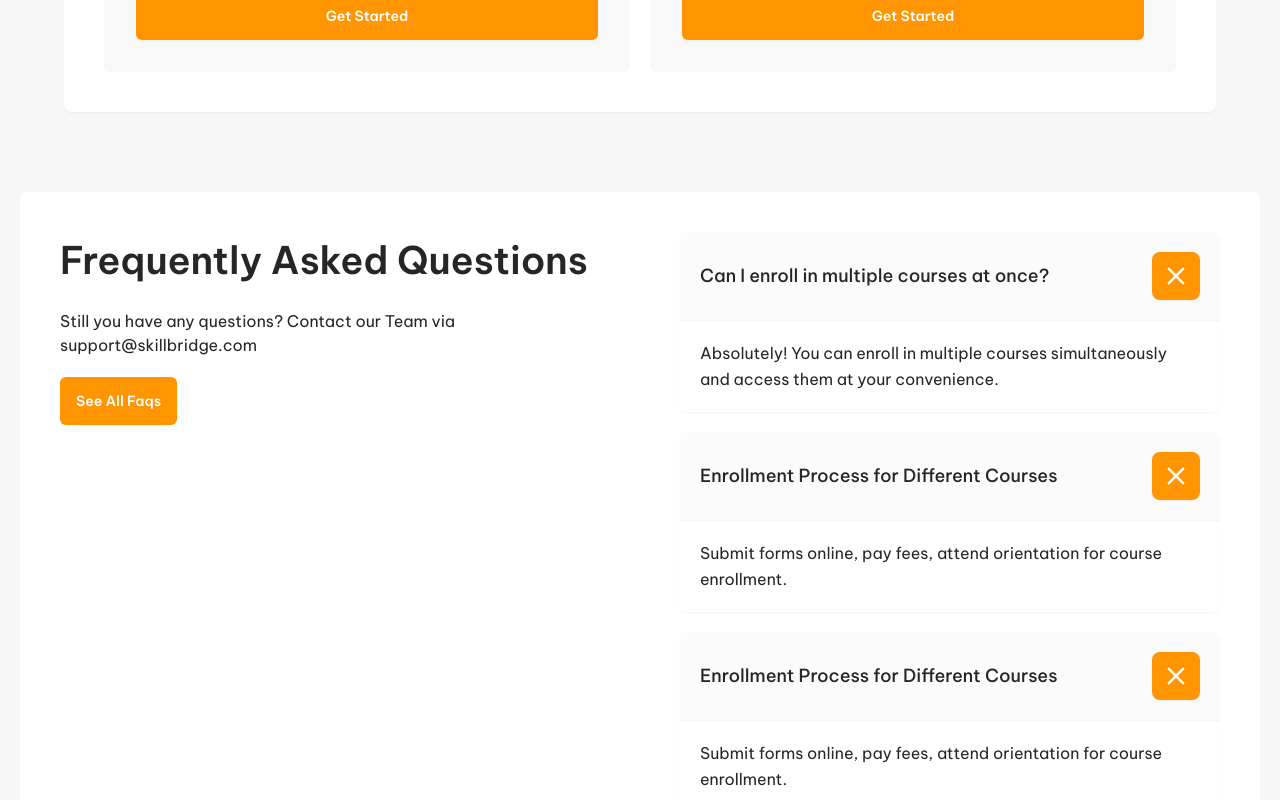
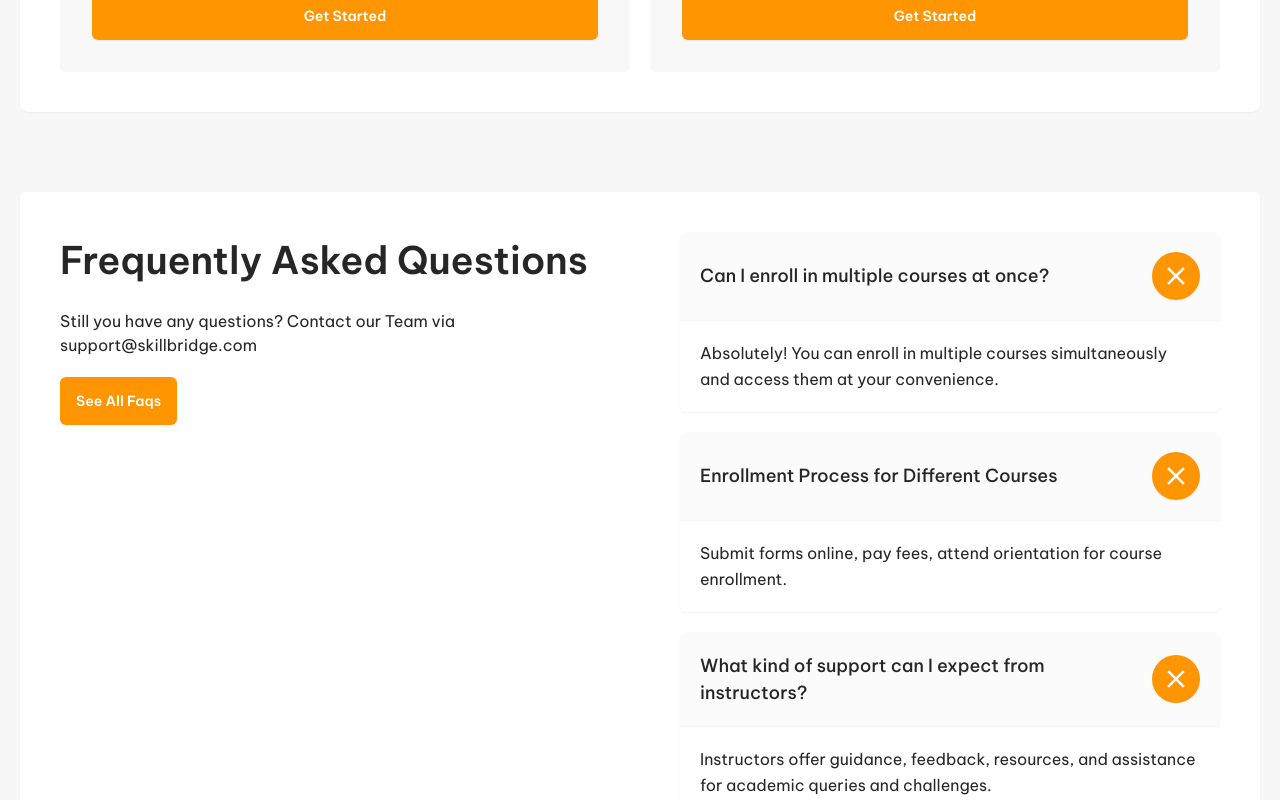
Before and after one commit to antorahad/Skill-bridge-project, a React (Vite) app: page / in a window 1280 px wide. Both pictures are taken after a click on the button "See All Faqs". Shown: the part 4582-5382 px from the top of the page. Built offline with nearby package versions, Linux system fonts and the light colour scheme.

Commit message:
home page done

```diff
--- a/src/components/Faqs.jsx
+++ b/src/components/Faqs.jsx
@@ -26,7 +26,7 @@ const Faqs = ({ faqToggleOne,
                         <div className="w-full">
                             <div className="flex items-center justify-between p-5 bg-navColor bg-opacity-30 rounded-t-md shadow-sm">
                                 <h1 className="text-[18px] font-[500]">Can I enroll in multiple courses at once?</h1>
-                                <button onClick={handleFaqOne} className="btn btn-square bg-baseColor hover:bg-baseColor focus:bg-baseColor text-white border-none outline-none">
+                                <button onClick={handleFaqOne} className="btn btn-circle bg-baseColor hover:bg-baseColor focus:bg-baseColor text-white border-none outline-none">
                                     {
                                         faqToggleOne ?
                                             <IoMdClose size={30} /> :
@@ -46,7 +46,7 @@ const Faqs = ({ faqToggleOne,
                         <div className="w-full">
                             <div className="flex items-center justify-between p-5 bg-navColor bg-opacity-30 rounded-t-md shadow-sm">
                                 <h1 className="text-[18px] font-[500]">Enrollment Process for Different Courses</h1>
-                                <button onClick={handleFaqTwo} className="btn btn-square bg-baseColor hover:bg-baseColor focus:bg-baseColor text-white border-none outline-none">
+                                <button onClick={handleFaqTwo} className="btn btn-circle bg-baseColor hover:bg-baseColor focus:bg-baseColor text-white border-none outline-none">
                                     {
                                         faqToggleTwo ?
                                             <IoMdClose size={30} /> :
@@ -65,8 +65,8 @@ const Faqs = ({ faqToggleOne,
                     <div className="w-full flex flex-col items-center justify-center gap-5">
                         <div className="w-full">
                             <div className="flex items-center justify-between p-5 bg-navColor bg-opacity-30 rounded-t-md shadow-sm">
-                                <h1 className="text-[18px] font-[500]">Enrollment Process for Different Courses</h1>
-                                <button onClick={handleFaqThree} className="btn btn-square bg-baseColor hover:bg-baseColor focus:bg-baseColor text-white border-none outline-none">
+                                <h1 className="text-[18px] font-[500]">What kind of support can I expect from instructors?</h1>
+                                <button onClick={handleFaqThree} className="btn btn-circle bg-baseColor hover:bg-baseColor focus:bg-baseColor text-white border-none outline-none">
                                     {
                                         faqToggleThree ?
                                             <IoMdClose size={30} /> :
@@ -77,7 +77,7 @@ const Faqs = ({ faqToggleOne,
                             {
                                 faqToggleThree &&
                                 <div className="p-5 shadow-sm rounded-b-md">
-                                    <p className="text-[16px] font-[400] leading-relaxed">Submit forms online, pay fees, attend orientation for course enrollment.</p>
+                                    <p className="text-[16px] font-[400] leading-relaxed">Instructors offer guidance, feedback, resources, and assistance for academic queries and challenges.</p>
                                 </div>
                             }
                         </div>
@@ -85,7 +85,7 @@ const Faqs = ({ faqToggleOne,
                     <div className="w-full flex flex-col items-center justify-center gap-5">
                         <div className="w-full">
                             <div className="flex items-center justify-between p-5 bg-navColor bg-opacity-30 rounded-t-md shadow-sm">
-                                <h1 className="text-[18px] font-[500]">Enrollment Process for Different Courses</h1>
+                                <h1 className="text-[18px] font-[500]">Are the courses self-paced or do they have specific start and end dates?</h1>
                                 <button onClick={handleFaqFour} className="btn btn-circle bg-baseColor hover:bg-baseColor focus:bg-baseColor text-white border-none outline-none">
                                     {
                                         faqToggleFour ?
@@ -97,7 +97,7 @@ const Faqs = ({ faqToggleOne,
                             {
                                 faqToggleFour &&
                                 <div className="p-5 shadow-sm rounded-b-md">
-                                    <p className="text-[16px] font-[400] leading-relaxed">Submit forms online, pay fees, attend orientation for course enrollment.</p>
+                                    <p className="text-[16px] font-[400] leading-relaxed">Courses have set start and end dates, not self-paced, following a structured schedule.</p>
                                 </div>
                             }
                         </div>
@@ -105,7 +105,7 @@ const Faqs = ({ faqToggleOne,
                     <div className="w-full flex flex-col items-center justify-center gap-5">
                         <div className="w-full">
                             <div className="flex items-center justify-between p-5 bg-navColor bg-opacity-30 rounded-t-md shadow-sm">
-                                <h1 className="text-[18px] font-[500]">Enrollment Process for Different Courses</h1>
+                                <h1 className="text-[18px] font-[500]">Are there any prerequisites for the courses?</h1>
                                 <button onClick={handleFaqFive} className="btn btn-circle bg-baseColor hover:bg-baseColor focus:bg-baseColor text-white border-none outline-none">
                                     {
                                         faqToggleFive ?
@@ -117,7 +117,7 @@ const Faqs = ({ faqToggleOne,
                             {
                                 faqToggleFive &&
                                 <div className="p-5 shadow-sm rounded-b-md">
-                                    <p className="text-[16px] font-[400] leading-relaxed">Submit forms online, pay fees, attend orientation for course enrollment.</p>
+                                    <p className="text-[16px] font-[400] leading-relaxed">Check course descriptions for specific prerequisites; requirements vary based on individual courses.</p>
                                 </div>
                             }
                         </div>
@@ -125,7 +125,7 @@ const Faqs = ({ faqToggleOne,
                     <div className="w-full flex flex-col items-center justify-center gap-5">
                         <div className="w-full">
                             <div className="flex items-center justify-between p-5 bg-navColor bg-opacity-30 rounded-t-md shadow-sm">
-                                <h1 className="text-[18px] font-[500]">Enrollment Process for Different Courses</h1>
+                                <h1 className="text-[18px] font-[500]">Can I download the course materials for offline access?</h1>
                                 <button onClick={handleFaqSix} className="btn btn-circle bg-baseColor hover:bg-baseColor focus:bg-baseColor text-white border-none outline-none">
                                     {
                                         faqToggleSix ?
@@ -137,7 +137,7 @@ const Faqs = ({ faqToggleOne,
                             {
                                 faqToggleSix &&
                                 <div className="p-5 shadow-sm rounded-b-md">
-                                    <p className="text-[16px] font-[400] leading-relaxed">Submit forms online, pay fees, attend orientation for course enrollment.</p>
+                                    <p className="text-[16px] font-[400] leading-relaxed">Offline access to course materials depends on the platform's policy; check specific guidelines.</p>
                                 </div>
                             }
                         </div>
--- a/src/components/PricingCard.jsx
+++ b/src/components/PricingCard.jsx
@@ -3,7 +3,7 @@ import CardPlan from "./CardPlan";
 const PricingCard = ({filteredPlan}) => {
     return (
         <div className="max-w-7xl mx-auto px-5 py-10">
-           <div className="bg-white p-10 max-w-6xl mx-auto rounded-lg shadow-sm">
+           <div className="bg-white p-10 rounded-lg shadow-sm">
            <div className="grid grid-cols-2 place-items-center gap-5">
                     {
                         filteredPlan.map(item => <CardPlan key={item.id} item={item}></CardPlan>)
```
